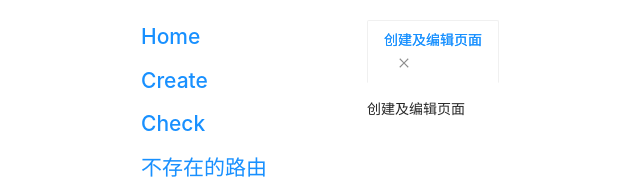
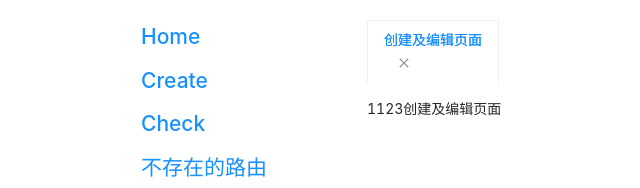
Before and after one commit to JQSC/JQSC.github.io, a React app: page /task/edit/123 in a window 1280 px wide. Shown: the top 188 px of the page, without its empty margins (119-759 px from the left). Built offline with nearby package versions, Linux system fonts and the light colour scheme.

Commit message:
路由懒加载

```diff
--- a/src/router/router.config.js
+++ b/src/router/router.config.js
@@ -1,3 +1,7 @@
+import React from 'react';
+
+const TextComponent = React.lazy(() => import('./textComponent.js'));
+
 const routerConfig = [
     {
         path: '/request/process/:processId',
@@ -42,9 +46,6 @@ function request(processKey) {
     })
 }
 
-function TextComponent(props) {
-    return <div>{props.text}</div>
-}
 
 
 export default routerConfig
--- a/src/router/routerBefore.js
+++ b/src/router/routerBefore.js
@@ -4,7 +4,7 @@ import {
     useLocation
 } from "react-router-dom";
 
-import { useState, useEffect } from 'react'
+import React, { useState, useEffect } from 'react'
 
 function RouterBefore(props) {
     const { route, tabsRef } = props;
@@ -47,7 +47,12 @@ function RouterBefore(props) {
         [request, processId, history, tabsRef, location]
     )
 
-    return <div>{Component ? <Component text={text} /> : null}</div>
+    return (<div>
+        {Component ?
+            <React.Suspense fallback={<div>Loading</div>}>
+                <Component text={text} />
+            </React.Suspense>
+            : null}</div>)
 }
 
 
--- /dev/null
+++ b/src/router/textComponent.js
@@ -0,0 +1,5 @@
+function TextComponent(props) {
+    return <div>1123{props.text}</div>
+}
+
+export default TextComponent
```
